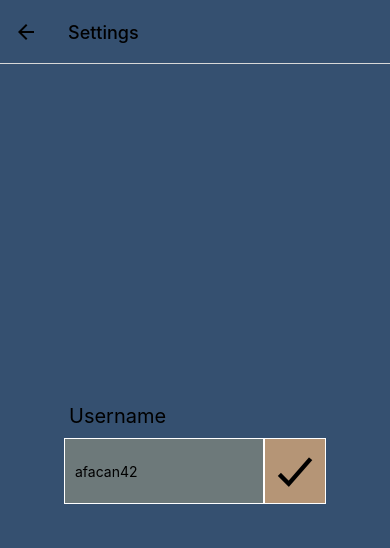
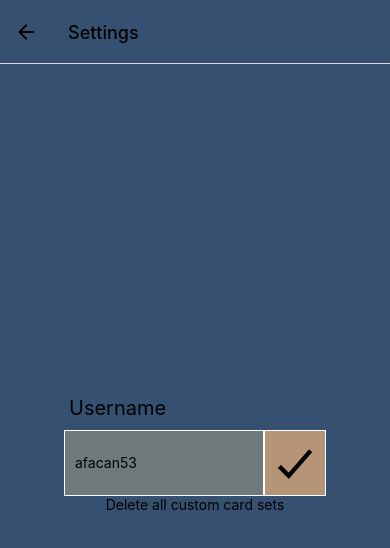
Before and after one commit to mertgurer/Guess-Who, a React Native app: screen /Settings in a window 390 px wide. Shown: the top 548 px of the page. Built offline with nearby package versions, Linux system fonts and the light colour scheme.

Commit message:
finnished saving user created card sets

```diff
--- a/App.js
+++ b/App.js
@@ -20,14 +20,17 @@ const Stack = createNativeStackNavigator();
 export default function App() {
   const navigationRef = useRef(null);
   const [username, setUsername] = useState();
+  const [customCardsArray, setCustomCardsArray] = useState();
   const [categoryData, setCategoryData] = useState();
-  const [customCardsArray, setCustomCardsArray] = useState();
 
-  const retriveUsername = async () => {
+  const retriveUserRelatedData = async () => {
     try {
-      const value = await AsyncStorage.getItem("username");
-      if (value !== null) {
-        setUsername(value);
+      const usernameValue = await AsyncStorage.getItem("username");
+      const customCardsValue = await AsyncStorage.getItem("customCards");
+
+      // get user name data
+      if (usernameValue !== null) {
+        setUsername(usernameValue);
       } else {
         const newUserUsername = `afacan${Math.floor(
           Math.random() * (100 - 1) + 1
@@ -40,13 +43,18 @@ export default function App() {
           console.log(e);
         }
       }
+
+      // get custom cards data
+      if (customCardsValue !== null) {
+        setCustomCardsArray(JSON.parse(customCardsValue));
+      }
     } catch (e) {
       console.log(e);
     }
   };
 
   useEffect(() => {
-    retriveUsername();
+    retriveUserRelatedData();
   }, []);
 
   return (
--- a/app/screens/CardCollection/CardCategoriesScreen.js
+++ b/app/screens/CardCollection/CardCategoriesScreen.js
@@ -1,4 +1,4 @@
-import React, { useContext, useEffect } from "react";
+import React, { useContext, useEffect, useState } from "react";
 import {
   StyleSheet,
   View,
@@ -11,11 +11,16 @@ import {
 import { colors } from "../../assets/colors";
 import { DataContext } from "../../../DataContext";
 import { getCategoriesData } from "../../../firebase";
+import { useFocusEffect } from "@react-navigation/native";
 
 const Item = ({ item, navigation }) => (
   <Pressable
     onPress={() => {
-      navigation.push("Cards", { title: item.title, cards: item.cards });
+      navigation.push("Cards", {
+        title: item.title,
+        cards: item.cards,
+        id: item.id,
+      });
     }}
   >
     <View style={styles.categoryBox}>
@@ -25,15 +30,29 @@ const Item = ({ item, navigation }) => (
 );
 
 const CardCategoriesScreen = ({ navigation }) => {
-  const { categoryData, setCategoryData } = useContext(DataContext);
+  const { categoryData, setCategoryData, customCardsArray } =
+    useContext(DataContext);
+
+  const [isFocused, setIsFocused] = useState(false);
 
   const fetchCategoriesData = async () => {
-    setCategoryData(await getCategoriesData());
+    if (customCardsArray) {
+      setCategoryData([...(await getCategoriesData()), ...customCardsArray]);
+    } else {
+      setCategoryData(await getCategoriesData());
+    }
   };
 
   useEffect(() => {
     fetchCategoriesData();
-  }, []);
+  }, [isFocused]);
+
+  useFocusEffect(
+    React.useCallback(() => {
+      setIsFocused(true);
+      return () => setIsFocused(false);
+    }, [])
+  );
 
   return (
     <View
--- a/app/screens/CardCollection/CardScreen.js
+++ b/app/screens/CardCollection/CardScreen.js
@@ -10,7 +10,9 @@ const Item = ({ card }) => (
 );
 
 const CardScreen = ({ route }) => {
-  const { cards } = route.params;
+  const { cards, id } = route.params;
+
+  console.log(id);
 
   return (
     <FlatList
--- a/app/screens/CardCollection/CustomCardScreen.js
+++ b/app/screens/CardCollection/CustomCardScreen.js
@@ -12,6 +12,8 @@ import FontAwesome from "react-native-vector-icons/FontAwesome";
 
 import { colors } from "../../assets/colors";
 import DataContext from "../../../DataContext";
+import AsyncStorage from "@react-native-async-storage/async-storage";
+import { async } from "@firebase/util";
 
 const CustomCardScreen = ({ navigation }) => {
   const { customCardsArray, setCustomCardsArray } = useContext(DataContext);
@@ -37,9 +39,15 @@ const CustomCardScreen = ({ navigation }) => {
     const filteredTitle = customCards.title.trim();
 
     // save them in a temp card set
+    let id = 100;
+    if (customCardsArray) {
+      id += customCardsArray.length;
+    }
+
     const tempCardSet = {
       title: filteredTitle,
       cards: filteredCrads,
+      id: id,
     };
 
     // validate new card set
@@ -60,14 +68,18 @@ const CustomCardScreen = ({ navigation }) => {
         }
         // if fisrts set title is unique add it to the array
         if (uniqueFlag) {
+          successAlert({ title: tempCardSet.title, navigation: navigation });
           setCustomCardsArray([...customCardsArray, tempCardSet]);
-          successAlert({ title: tempCardSet.title, navigation: navigation });
+          saveCardState({
+            customCardsArray: [...customCardsArray, tempCardSet],
+          });
         }
       }
       // if there is no other card sets add this one
       else {
+        successAlert({ title: tempCardSet.title, navigation: navigation });
         setCustomCardsArray([tempCardSet]);
-        successAlert({ title: tempCardSet.title, navigation: navigation });
+        saveCardState({ customCardsArray: [tempCardSet] });
       }
     }
     // if field values are not validated
@@ -236,6 +248,15 @@ const styles = StyleSheet.create({
 
 export default CustomCardScreen;
 
+const saveCardState = async ({ customCardsArray }) => {
+  try {
+    const jsonValue = JSON.stringify(customCardsArray);
+    await AsyncStorage.setItem("customCards", jsonValue);
+  } catch (e) {
+    console.log(e);
+  }
+};
+
 const successAlert = ({ title, navigation }) => {
   Alert.alert(
     "Save Successful",
--- a/app/screens/SettingsScreen.js
+++ b/app/screens/SettingsScreen.js
@@ -15,7 +15,8 @@ import DataContext from "../../DataContext";
 import Ionicons from "react-native-vector-icons/Ionicons";
 
 const SettingsScreen = () => {
-  const { username, setUsername } = useContext(DataContext);
+  const { username, setUsername, setCustomCardsArray } =
+    useContext(DataContext);
   const [input, setInput] = useState(username);
 
   const submitUsername = async () => {
@@ -59,6 +60,14 @@ const SettingsScreen = () => {
           </TouchableOpacity>
         </View>
       </View>
+      <TouchableOpacity
+        onPress={() => {
+          saveCardState();
+          setCustomCardsArray(undefined);
+        }}
+      >
+        <Text>Delete all custom card sets</Text>
+      </TouchableOpacity>
     </View>
   );
 };
@@ -96,6 +105,14 @@ const styles = StyleSheet.create({
 
 export default SettingsScreen;
 
+const saveCardState = async () => {
+  try {
+    await AsyncStorage.removeItem("customCards");
+  } catch (e) {
+    console.log(e);
+  }
+};
+
 const successAlert = ({ newUsername }) => {
   Alert.alert("Change Successful", `New username is set to ${newUsername}`, [
     {
```
